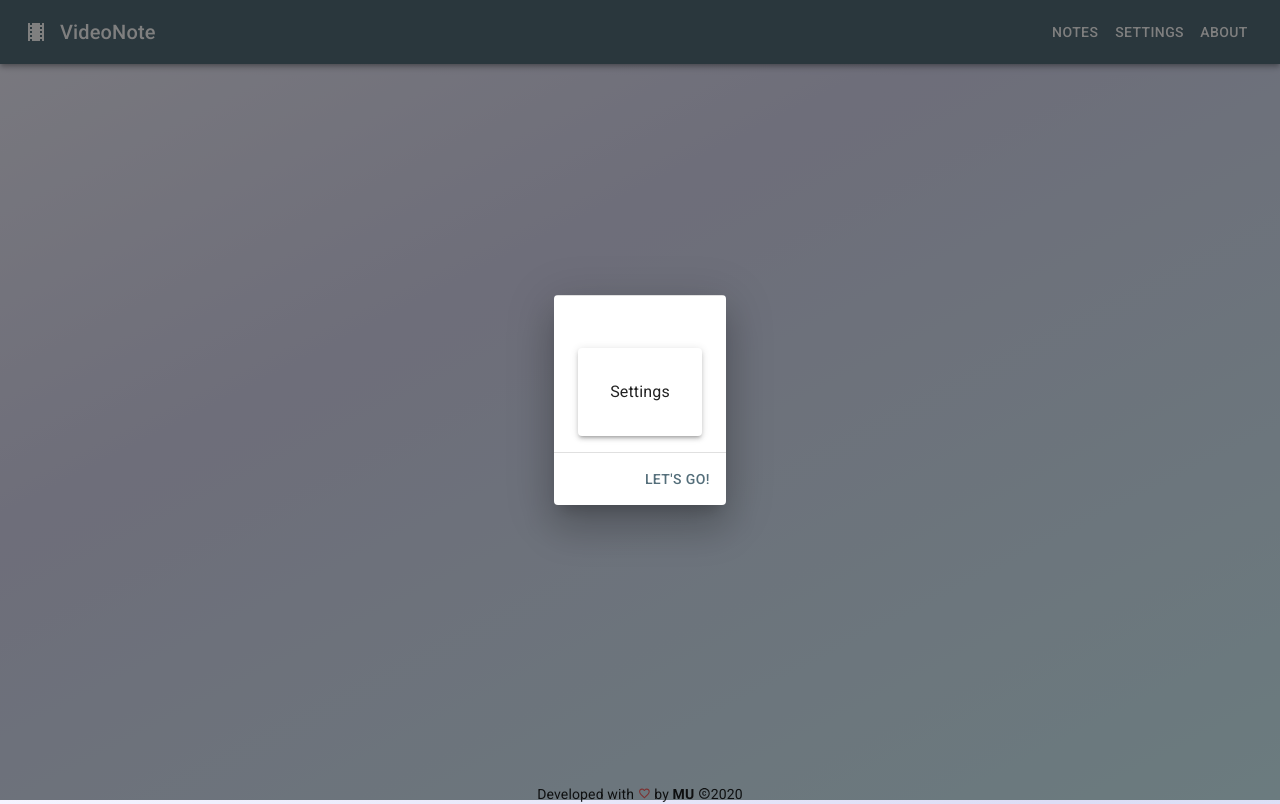
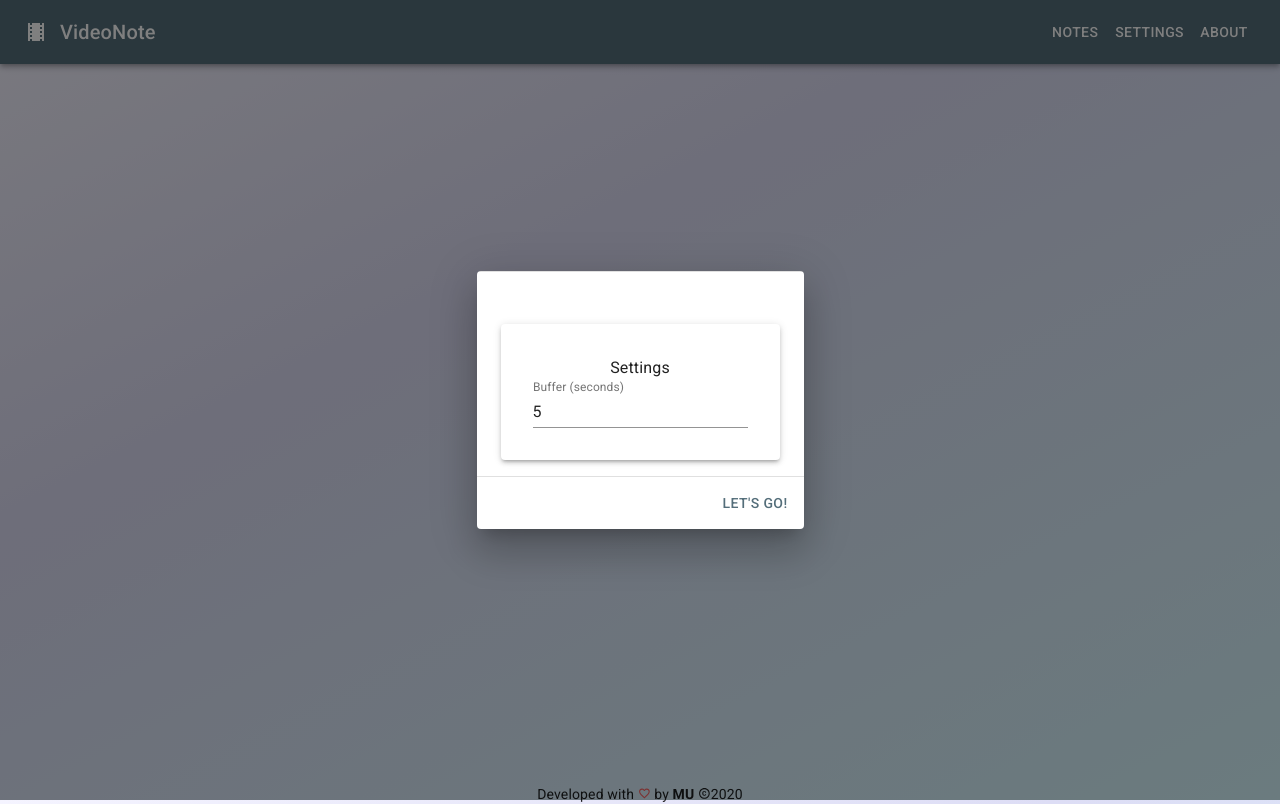
Before and after one commit to joshmu/vn-material_old, a React (Create React App) app: page / in a window 1280 px wide. Both pictures are taken after a click on the button "menu". Built offline with nearby package versions, Linux system fonts and the light colour scheme.

Commit message:
buffer seconds for notes integrated

```diff
--- a/src/components/Backdrop/backdrop.module.scss
+++ b/src/components/Backdrop/backdrop.module.scss
@@ -1,9 +1,11 @@
 .backdrop {
-  height: 100vh;
-  width: 100vh;
+  // height: 100%;
+  // width: 100%;
   position: absolute;
   top: 0;
   left: 0;
+  right: 0;
+  bottom: 0;
   background-color: rgba(0, 0, 0, 0.8);
   z-index: 100;
 }
--- a/src/components/Settings/Settings.js
+++ b/src/components/Settings/Settings.js
@@ -7,7 +7,12 @@ import {
   makeStyles,
   Dialog,
   DialogContent,
-  DialogActions
+  DialogActions,
+  FormControl,
+  InputLabel,
+  Input,
+  InputAdornment,
+  IconButton
 } from '@material-ui/core'
 
 import { globalContext } from '../../context/global/GlobalState'
@@ -25,7 +30,12 @@ const useStyles = makeStyles(theme => ({
 const Settings = () => {
   const classes = useStyles()
 
-  const { settingsOpen, toggleSettingsOpen } = useContext(globalContext)
+  const {
+    settingsOpen,
+    toggleSettingsOpen,
+    bufferSeconds,
+    setBufferSeconds
+  } = useContext(globalContext)
 
   return (
     <div>
@@ -39,6 +49,23 @@ const Settings = () => {
             <Grid item style={{ textAlign: 'center' }}>
               <Paper elevation={3} className={classes.paper}>
                 <Typography>Settings</Typography>
+
+                <FormControl>
+                  <InputLabel htmlFor="standard-adornment-bufferSeconds">
+                    Buffer (seconds)
+                  </InputLabel>
+                  <Input
+                    id="standard-adornment-bufferSeconds"
+                    type="number"
+                    value={bufferSeconds}
+                    onChange={e => setBufferSeconds(e.target.value)}
+                    endAdornment={
+                      <InputAdornment position="end">
+                        <IconButton aria-label="seconds buffer"></IconButton>
+                      </InputAdornment>
+                    }
+                  />
+                </FormControl>
               </Paper>
             </Grid>
           </Grid>
--- a/src/components/TodoItem/TodoItem.js
+++ b/src/components/TodoItem/TodoItem.js
@@ -13,17 +13,19 @@ import {
 
 import { todoContext } from '../../context/todo/TodoState'
 import { playerContext } from '../../context/player/PlayerState'
+import { globalContext } from '../../context/global/GlobalState'
 
 import style from './todoItem.module.scss'
 
 const TodoItem = ({ todo: { id, msg, seconds, checked } }) => {
   const { updateTodo, actionInputRef } = useContext(todoContext)
   const { seekTo } = useContext(playerContext)
+  const { bufferSeconds } = useContext(globalContext)
 
   const onTodoClick = () => {
     console.log('onTodoClick')
     actionInputRef.current.focus()
-    seekTo(seconds)
+    seekTo(seconds + bufferSeconds)
   }
 
   const onCheck = () => {
--- a/src/context/Types.js
+++ b/src/context/Types.js
@@ -22,3 +22,4 @@ export const SET_ACTION_INPUT_REF = 'SET_ACTION_INPUT_REF'
 export const TOGGLE_SETTINGS_OPEN = 'TOGGLE_SETTINGS_OPEN'
 export const TOGGLE_ABOUT_OPEN = 'TOGGLE_ABOUT_OPEN'
 export const TOGGLE_NOTES_DRAWER_OPEN = 'TOGGLE_NOTES_DRAWER_OPEN'
+export const SET_BUFFER_SECONDS = 'SET_BUFFER_SECONDS'
--- a/src/context/global/GlobalState.js
+++ b/src/context/global/GlobalState.js
@@ -5,7 +5,8 @@ import globalReducer from './globalReducer'
 import {
   TOGGLE_SETTINGS_OPEN,
   TOGGLE_ABOUT_OPEN,
-  TOGGLE_NOTES_DRAWER_OPEN
+  TOGGLE_NOTES_DRAWER_OPEN,
+  SET_BUFFER_SECONDS
 } from '../Types'
 
 // create the context
@@ -16,7 +17,8 @@ const GlobalState = props => {
   const initialState = {
     settingsOpen: false,
     aboutOpen: false,
-    notesDrawerOpen: false
+    notesDrawerOpen: false,
+    bufferSeconds: 5
   }
 
   // better control of state using reducer
@@ -25,7 +27,8 @@ const GlobalState = props => {
   const v = {
     settingsOpen: state.settingsOpen,
     aboutOpen: state.aboutOpen,
-    notesDrawerOpen: state.notesDrawerOpen
+    notesDrawerOpen: state.notesDrawerOpen,
+    bufferSeconds: state.bufferSeconds
   }
 
   // actions
@@ -50,6 +53,13 @@ const GlobalState = props => {
     })
   }
 
+  v.setBufferSeconds = secs => {
+    dispatch({
+      type: SET_BUFFER_SECONDS,
+      payload: secs
+    })
+  }
+
   // provider
   return (
     <globalContext.Provider value={v}>{props.children}</globalContext.Provider>
--- a/src/context/global/globalReducer.js
+++ b/src/context/global/globalReducer.js
@@ -1,7 +1,8 @@
 import {
   TOGGLE_SETTINGS_OPEN,
   TOGGLE_ABOUT_OPEN,
-  TOGGLE_NOTES_DRAWER_OPEN
+  TOGGLE_NOTES_DRAWER_OPEN,
+  SET_BUFFER_SECONDS
 } from '../Types'
 
 export default (state, action) => {
@@ -12,7 +13,9 @@ export default (state, action) => {
         settingsOpen:
           typeof action.payload === 'boolean'
             ? action.payload
-            : !state.settingsOpen
+            : !state.settingsOpen,
+        aboutOpen: false,
+        notesDrawerOpen: false
       }
     case TOGGLE_ABOUT_OPEN:
       return {
@@ -20,7 +23,9 @@ export default (state, action) => {
         aboutOpen:
           typeof action.payload === 'boolean'
             ? action.payload
-            : !state.aboutOpen
+            : !state.aboutOpen,
+        settingsOpen: false,
+        notesDrawerOpen: false
       }
     case TOGGLE_NOTES_DRAWER_OPEN:
       return {
@@ -28,7 +33,14 @@ export default (state, action) => {
         notesDrawerOpen:
           typeof action.payload === 'boolean'
             ? action.payload
-            : !state.notesDrawerOpen
+            : !state.notesDrawerOpen,
+        settingsOpen: false,
+        aboutOpen: false
+      }
+    case SET_BUFFER_SECONDS:
+      return {
+        ...state,
+        bufferSeconds: action.payload
       }
     default:
       return state
```
